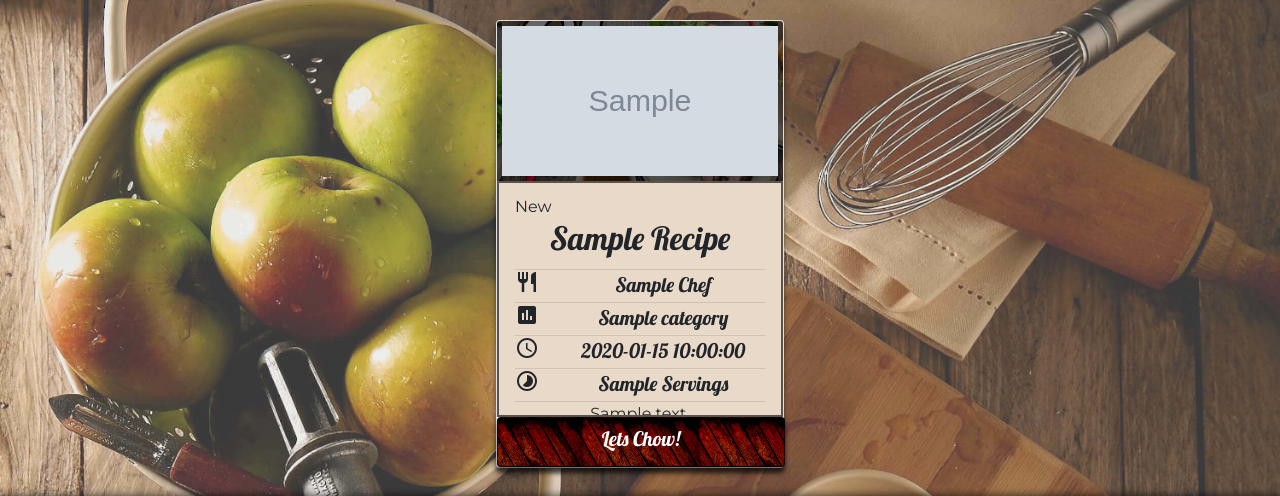
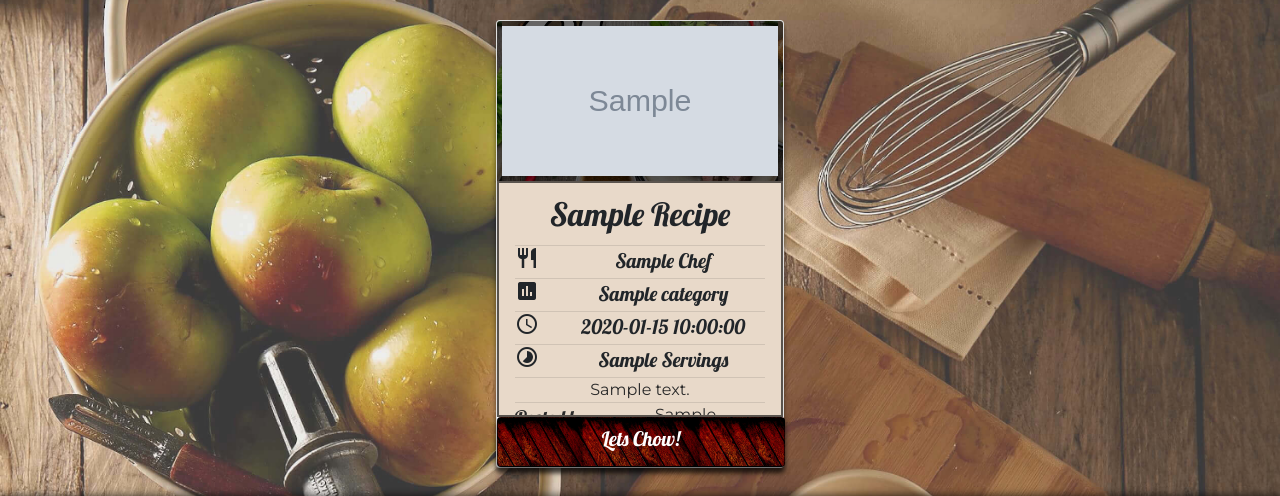
Before and after one commit to Clinton-Davis/chow, a Flask app: page / in a window 1280 px wide. Shown: the part 142-638 px from the top of the page. Run offline with Flask 2, Linux system fonts and the light colour scheme; grey boxes marked "Sample" are stand-in pictures; a database or web service that is not in the repository returns one stand-in record (values such as "Sample title"); some libraries are stand-ins or nearby versions.

Commit message:
added update iso to edit route

```diff
--- a/app.py
+++ b/app.py
@@ -260,6 +260,7 @@ def delete_recipe(recipe_id):
 """
 @app.route('/edit_recipe/<recipe_id>', methods=['POST','GET'])
 def edit_recipe(recipe_id):
+
     if 'username' in session: #1
           recipe = mongo.db.recipes.find_one({'_id': ObjectId(recipe_id)}) #2
           if session['username'] == recipe['username']: #3
@@ -276,7 +277,8 @@ def edit_recipe(recipe_id):
                   'dish_image' : request.form.get('dish_image'),
                   'ingredients' : request.form.get('ingredients'),
                   'cooking_method' : request.form.get('cooking_method'),
-                  'date_added': request.form.get('date_added')})
+                  'date_added': request.form.get('date_added'),
+                  'update_iso' : datetime.datetime.now() })
                  flash(' You have Successfully Updated Your Recipe', 'success')
                  return redirect(url_for('all_recipe', recipe=recipe))
               return render_template('edit_recipe.html',session_name=session['username'], recipe=recipe)#3
--- a/templates/all_recipes.html
+++ b/templates/all_recipes.html
@@ -8,7 +8,7 @@
     <img src="{{recipe.dish_image}}" class="dish_image card-img-top" alt="{{recipe.recipe_name}}">
     <div class="card-body container">
 
-      <div class="new">New</div>
+      <div hidden class="new">New</div>
       <div class="row">
         <h5 class=" col card-title text-center cpt dhf">{{recipe.recipe_name}}</h5>
       </div>
--- a/templates/edit_recipe.html
+++ b/templates/edit_recipe.html
@@ -86,6 +86,7 @@
                 <label class="sr-only" for="date_added"></label>
                 <input type="date" class="sr-only form-control" id="date_added" name="date_added"
                     value="{{recipe.date_added}}">
+
             </div>
             <div>
                 <button type="submit" class="ripple-surface btn btn-primary">Edit Done</button>
```
